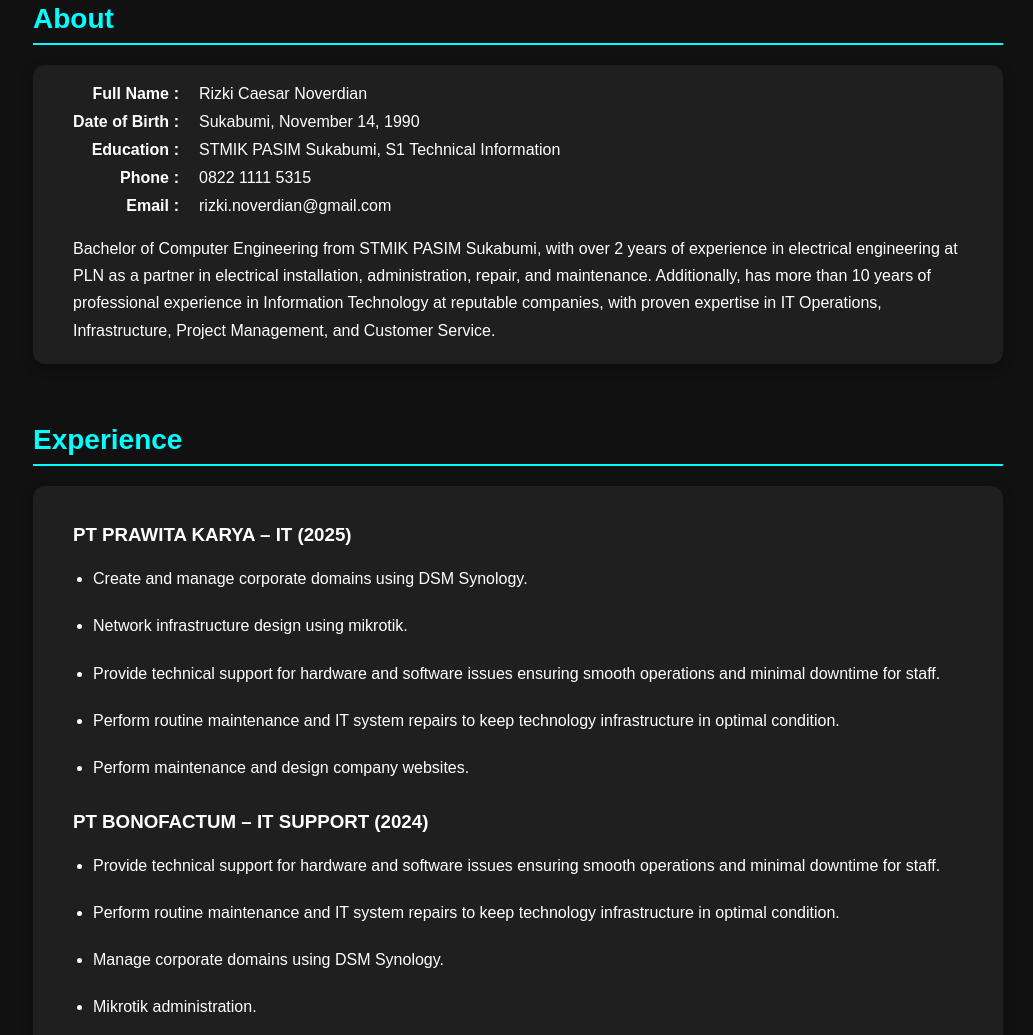
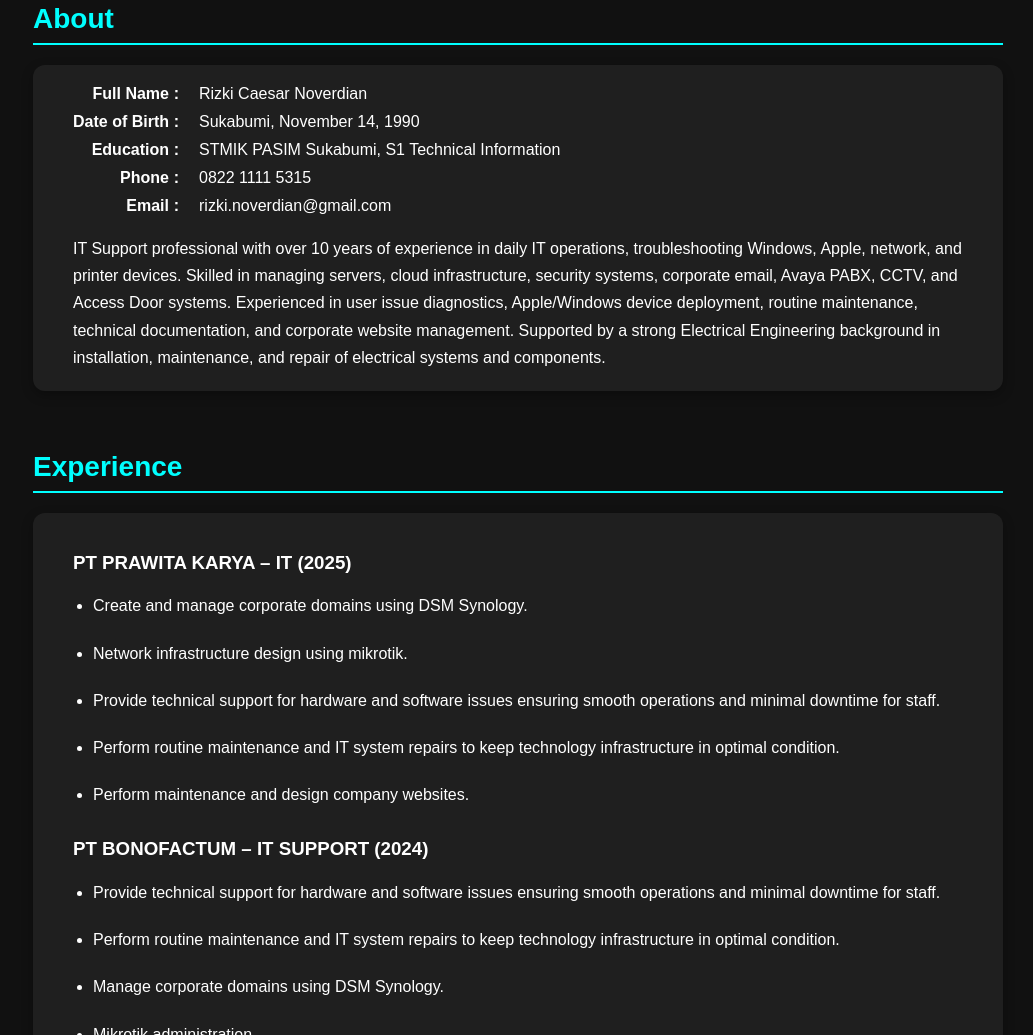
Before and after one commit to caesarnoverdian/caesarnoverdian.github.io, a plain HTML site: page index.html in a window 1280 px wide. Shown: the part 897-1932 px from the top of the page, without its empty margins (247-1280 px from the left). Drawn offline with nearby package versions, Linux system fonts and the light colour scheme.

Commit message:
Update index.html

```diff
--- a/index.html
+++ b/index.html
@@ -90,8 +90,8 @@
     </div>
 
     <div class="about-paragraph">
-      Bachelor of Computer Engineering from STMIK PASIM Sukabumi, with over 2 years of experience in electrical engineering at PLN as a partner in electrical installation, administration, repair, and maintenance.
-Additionally, has more than 10 years of professional experience in Information Technology at reputable companies, with proven expertise in IT Operations, Infrastructure, Project Management, and Customer Service.
+      IT Support professional with over 10 years of experience in daily IT operations, troubleshooting Windows, Apple, network, and printer devices. Skilled in managing servers, cloud infrastructure, security systems, corporate email, Avaya PABX, CCTV, and Access Door systems. Experienced in user
+issue diagnostics, Apple/Windows device deployment, routine maintenance, technical documentation, and corporate website management. Supported by a strong Electrical Engineering background in installation, maintenance, and repair of electrical systems and components.
     </div>
   </div>
 </section>
```
